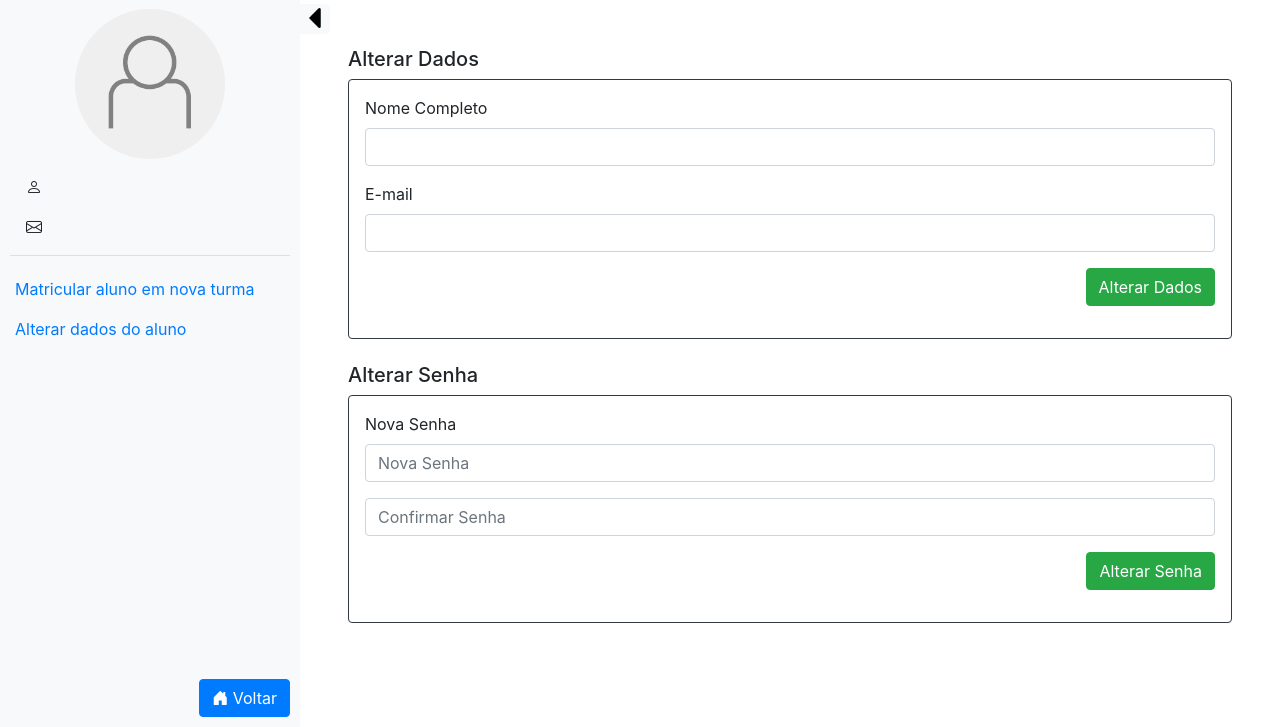
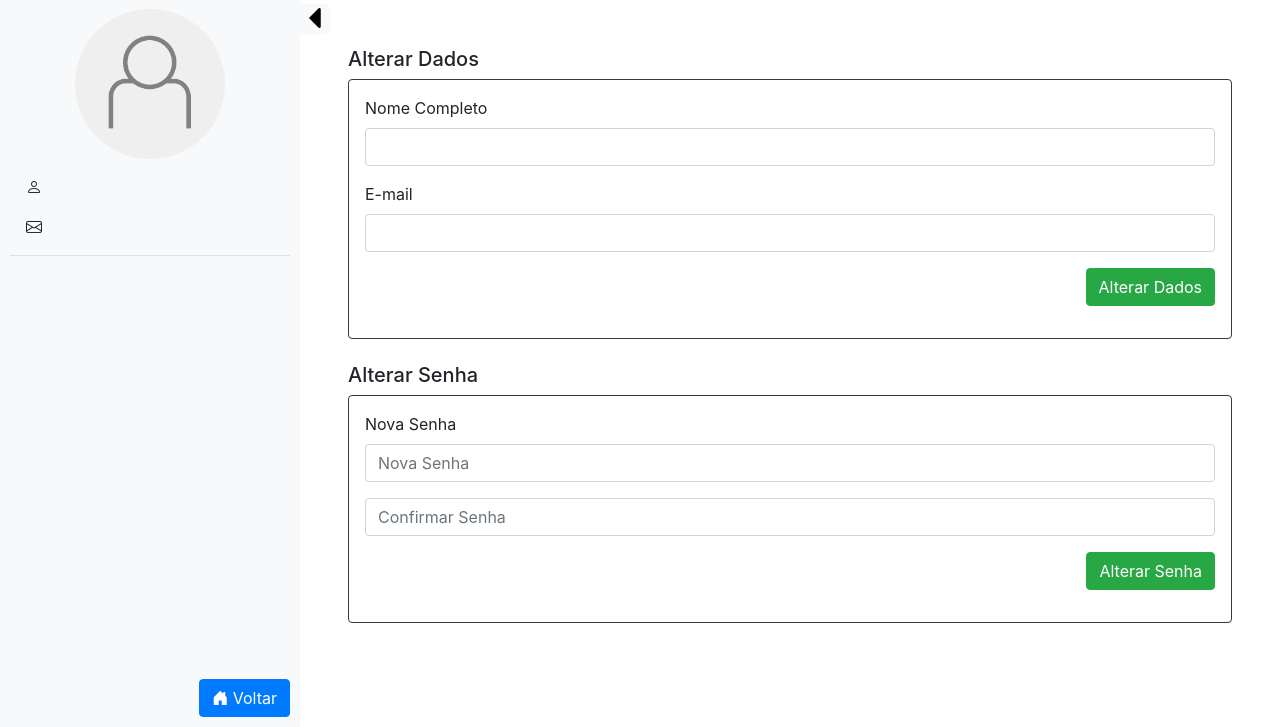
Before and after one commit to rafael-graunke/web-dev-academico, a PHP site: page /telaUsuarioDetalhe.php in a window 1280 px wide. Shown: the part 73-800 px from the top of the page. Run offline with PHP 8.4, Linux system fonts and the light colour scheme; the visitor is signed in with stand-in values (Sample User, id 1); data comes from the database, SQL or seed files in the repository; some libraries are stand-ins or nearby versions.

Commit message:
Final user details screen

```diff
--- a/assets/navbar.php
+++ b/assets/navbar.php
@@ -20,7 +20,7 @@
                 <img src="assets/img/user_default.png" class="rounded-circle m-0" width="40px">
             </a>
             <div class="dropdown-menu dropdown-menu-right" aria-labelledby="userOptions">
-                <a class="dropdown-item d-flex justify-content-between px-3" href="#">
+                <a class="dropdown-item d-flex justify-content-between px-3" href="telaUsuarioDetalhe.php">
                     Configurações
                     <i class="text-deco-none bi bi-gear-fill"></i>
                 </a>
--- a/db/usuarioDao.php
+++ b/db/usuarioDao.php
@@ -30,18 +30,28 @@ function buscaUsuarioPorID($id) {
     return $resultado;
 }
 
-function alteraUsuario($id, $novo_email, $nome_completo, $nova_senha) {
+function alteraUsuario($id, $novo_email, $nome_completo) {
     $conexao = criaConexao();
 
-    $sql = "UPDATE usuario SET senha = :senha, email = :email, nome_completo = :nome_completo
+    $sql = "UPDATE usuario SET email = :email, nome_completo = :nome_completo
     WHERE id = :id";
-
-    $pass = password_hash($nova_senha, "sha256");
 
     $stmt = $conexao->prepare($sql);
     $stmt->bindParam(":id", $id);
     $stmt->bindParam(":email", $novo_email);
-    $stmt->bindParam(":senha", $pass);
     $stmt->bindParam(":nome_completo", $nome_completo);
     $stmt->execute();
 }
+
+function alteraSenha($id, $nova_senha) {
+    $conexao = criaConexao();
+
+    $sql = "UPDATE usuario SET senha = :senha WHERE id = :id";
+
+    $pass = password_hash($nova_senha, PASSWORD_BCRYPT);
+
+    $stmt = $conexao->prepare($sql);
+    $stmt->bindParam(":id", $id);
+    $stmt->bindParam(":senha", $pass);
+    $stmt->execute();
+}
--- a/modules/alteraUsuario.php
+++ b/modules/alteraUsuario.php
@@ -4,4 +4,7 @@
 $id = $_POST['id'];
 $nome_completo = $_POST['nome_completo'];
 $email = $_POST['email'];
-$senha = $_POST['senha'];
+
+alteraUsuario($id, $email, $nome_completo);
+
+header("Location: ../telaUsuarioDetalhe.php");
--- a/telaUsuarioDetalhe.php
+++ b/telaUsuarioDetalhe.php
@@ -27,22 +27,6 @@
                         <hr>
                     </div>
                     <div class="sidebar-body">
-                        <ul class="nav flex-column">
-                            <li>
-                                <p>
-                                    <a data-toggle="collapse" href="#collapseCadastro" role="button" aria-expanded="false" aria-controls="collapseCadastro">
-                                        Matricular aluno em nova turma
-                                    </a>
-                                </p>
-                            </li>
-                            <li>
-                                <p>
-                                    <a data-toggle="collapse" href="#collapseAltera" role="button" aria-expanded="false" aria-controls="collapseAltera">
-                                        Alterar dados do aluno
-                                    </a>
-                                </p>
-                            </li>
-                        </ul>
                     </div>
                     <div class="sidebar-footer">
                         <a href="index.php" class="btn btn-primary"><i class="bi bi-house-door-fill"></i> Voltar</a>
@@ -58,7 +42,7 @@
                 <div class="content p-5">
                     <h5>Alterar Dados</h5>
                     <div class="border border-dark rounded p-3">
-                        <form action="" method="POST">
+                        <form action="modules/alteraUsuario.php" method="POST">
                             <div class="form-group">
                                 <label for="nome_completo">Nome Completo</label>
                                 <input class="form-control" type="text" name="nome_completo" id="nome_completo" value="<?php echo $usuario['nome_completo'] ?>">
@@ -76,6 +60,7 @@
                     <br>
                     <h5>Alterar Senha</h5>
                     <div class="border border-dark rounded p-3">
+                        <form action="modules/alteraUsuarioSenha.php" method="post">
                             <div class="form-group">
                                 <label for="senha">Nova Senha</label>
                                 <input class="form-control" type="password" name="senha" id="senha" placeholder="Nova Senha">
@@ -86,10 +71,14 @@
                             <div class="alert alert-danger d-none" id="senha_aviso">
                                 As senhas não correspondem
                             </div>
+                            <div class="alert alert-danger" <?php if(!isset($_GET['error'])) { echo "hidden"; }?> >
+                                Nào foi possível alterar a senha, pois as senhas não correspondem.
+                            </div>
                             <div class="form-group d-flex justify-content-end">
                                 <button type="submit" class="btn btn-success">Alterar Senha</button>
                             </div>
                             <input type="hidden" name="id" value="<?php echo $_SESSION['id'] ?>">
+                        </form>
                     </div>
                 </div>
             </div>
```
Also changed, not shown: modules/alteraUsuarioSenha.php (added, +13 -0 lines). Lines whose indentation alone changed are shown as unchanged.
